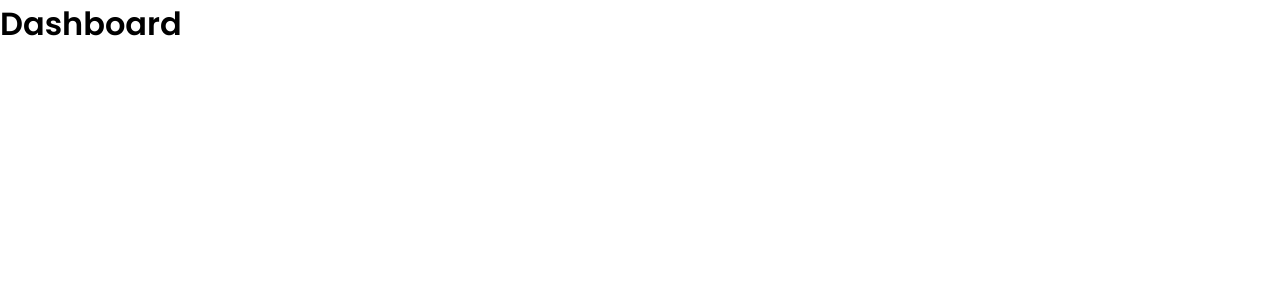
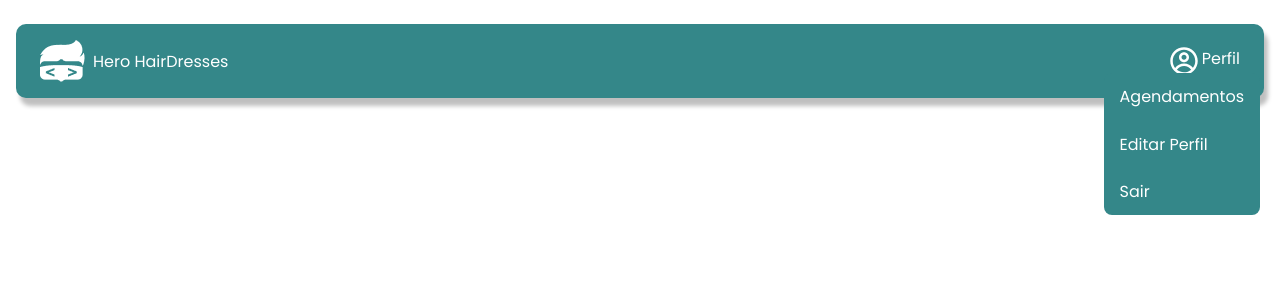
Before and after one commit to devGiovanni95/sistema-agendamento-semana-do-heroi, a React (Vite) app in the folder frontend/: page /dashboard in a window 1280 px wide. Shown: the top 300 px of the page. Built offline with nearby package versions, Linux system fonts and the light colour scheme.

Commit message:
Created menu header in page dashboard

```diff
--- /dev/null
+++ b/frontend/src/components/Header/Header.module.css
@@ -0,0 +1,50 @@
+.background {
+    background-color: var(--primary);
+    padding: 1rem 1.5rem;
+    margin-top: 1.5rem;
+    border-radius: 10px;
+    box-shadow: 4px 8px 4px rgb(0, 0, 0, 0.25);
+    display: flex;
+    justify-content: space-between;
+    align-items: center;
+    color: var(--white);
+}
+
+.image,
+.profile {
+    display: flex;
+    align-items: center;
+    cursor: pointer;
+}
+
+.image img {
+    margin-right: .5rem;
+}
+
+.profile span {
+    margin-left: .2rem;
+}
+
+.dropdown{
+    position: relative;
+    display: flex;
+}
+
+.dropdownMenu{
+    position: absolute;
+    background-color: var(--primary);
+    top: 90%;
+    right: -20px;
+    padding: 0;
+    list-style-type: none;/*Retirar bolinha da lista*/
+    border-radius: 8px;
+}
+
+.dropdownMenuItem{
+    padding: .7rem 1rem;
+}
+
+.dropdownMenuItem:hover{
+    background-color: #64a2a4;
+    border-radius: 8px;
+}
--- /dev/null
+++ b/frontend/src/components/Header/index.tsx
@@ -0,0 +1,31 @@
+import style from './Header.module.css'
+import logo from '../../assets/logo_branca.png';
+import { CgProfile } from 'react-icons/cg'
+import { useNavigate } from 'react-router-dom';
+
+export function Header() {
+    const navigate = useNavigate();
+    return (
+        <header className={style.background}>
+            <div className={style.image} onClick={() => navigate('/dashboard')}>
+                <img src={logo} alt="" />
+                <span>Hero HairDresses</span>
+            </div>
+
+            <div className={style.profile}>
+                <div className={style.dropdown}>
+
+                    <CgProfile size={30} />
+                    <span>Perfil</span>
+
+                    <ul className={style.dropdownMenu}>
+                        <li className={style.dropdownMenuItem}>Agendamentos</li>
+                        <li className={style.dropdownMenuItem}>Editar Perfil</li>
+                        <li className={style.dropdownMenuItem}>Sair</li>
+                    </ul>
+
+                </div>
+            </div>
+        </header >
+    )
+}
--- a/frontend/src/page/Dashboard/index.tsx
+++ b/frontend/src/page/Dashboard/index.tsx
@@ -1,9 +1,10 @@
+import { Header } from "../../components/Header";
 
 
 export function Dashboard(){
     return(
-        <div>
-            <h1>Dashboard</h1>
+        <div className="container">
+            <Header/>
         </div>
     )
 }
```
